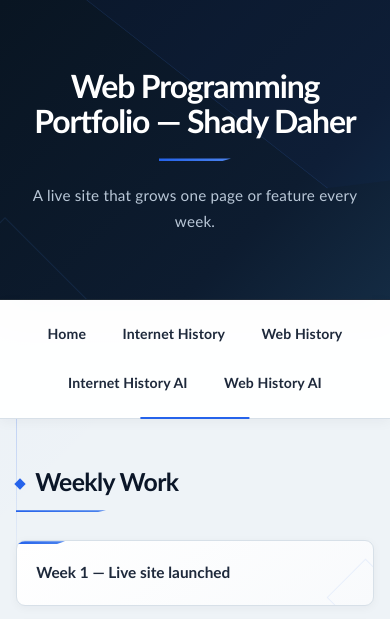
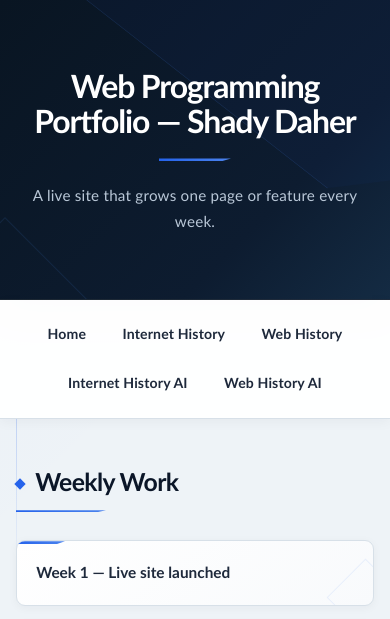
Before and after one commit to shady-daher/web-programming-site, a Flask app: page / in a window 390 px wide. Shown: the top 619 px of the page. Run offline with Flask 3, Linux system fonts and the light colour scheme.

Commit message:
Part 2: responsive CSS design

```diff
--- a/static/style.css
+++ b/static/style.css
@@ -1,6 +1,7 @@
 /* =========================================================
    GIN446 WEB PROGRAMMING PORTFOLIO
    Formal Engineering / Modern Technology Design
+   CSS ONLY
    ========================================================= */
 
 :root {
@@ -282,26 +283,16 @@ body > nav {
 }
 
 
-/* Simple navigation accent */
+/*
+   CSS-only active-style behavior.
 
-body > nav::before {
-    content: "";
+   Because the HTML cannot be changed, CSS cannot know which
+   Flask route is currently open.
 
-    position: absolute;
-
-    left: 50%;
-    bottom: -1px;
-
-    width: min(160px, 28%);
-    height: 2px;
-
-    transform: translateX(-50%);
-
-    background: var(--primary);
-}
-
-
-/* Navigation links */
+   Therefore the blue indicator follows the link being
+   hovered or focused instead of remaining permanently
+   centered in the navigation.
+*/
 
 body > nav a {
     position: relative;
@@ -321,9 +312,9 @@ body > nav a {
 }
 
 
-/* Small active-style underline */
+/* Moving indicator */
 
-body > nav a::before {
+body > nav a::after {
     content: "";
 
     position: absolute;
@@ -338,10 +329,16 @@ body > nav a::before {
 
     background: var(--primary);
 
-    transition: width 180ms ease;
+    transition:
+        width 180ms ease,
+        background-color 180ms ease;
 }
 
-body > nav a:hover {
+
+/* Hover / focus treatment */
+
+body > nav a:hover,
+body > nav a:focus-visible {
     color: var(--primary);
 
     background: #f2f6fa;
@@ -354,7 +351,8 @@ body > nav a:hover {
     transform: translateY(-1px);
 }
 
-body > nav a:hover::before {
+body > nav a:hover::after,
+body > nav a:focus-visible::after {
     width: 18px;
 }
 
@@ -554,7 +552,7 @@ main article:hover::before {
 }
 
 
-/* Article headers remain open */
+/* Article headers */
 
 main article > header {
     margin: 0 0 0.85rem;
@@ -726,7 +724,7 @@ main > section:first-child > ul > li::before {
 }
 
 
-/* Very subtle corner shape */
+/* Very subtle corner */
 
 main > section:first-child > ul > li::after {
     content: "";
@@ -774,7 +772,6 @@ main > section:first-child > ul > li a {
 
 main > section:first-child > ul > li a:hover {
     color: var(--primary);
-
     transform: translateX(2px);
 }
 
@@ -837,7 +834,7 @@ body > footer {
 }
 
 
-/* Footer geometric details */
+/* Footer geometric detail */
 
 body > footer::before {
     content: "";
@@ -985,6 +982,7 @@ body > footer p:first-child::before {
 
     body > nav {
         gap: 0.8rem;
+
         padding:
             0.85rem
             2rem;
@@ -1105,6 +1103,7 @@ body > footer p:first-child::before {
 
     body > nav {
         gap: 0.3rem;
+
         padding:
             0.7rem
             0.5rem;
```
